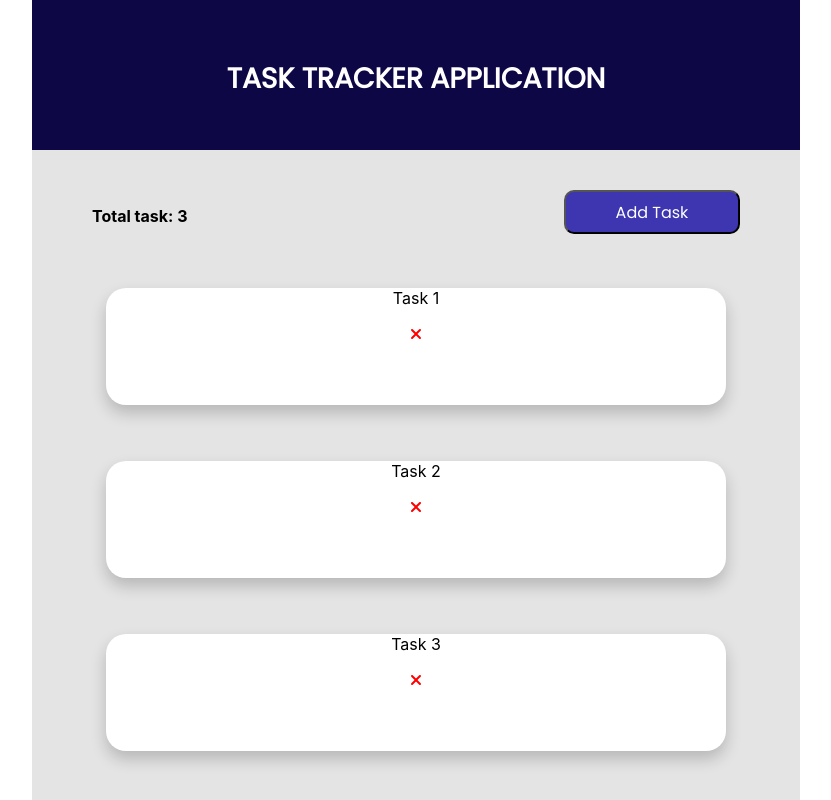
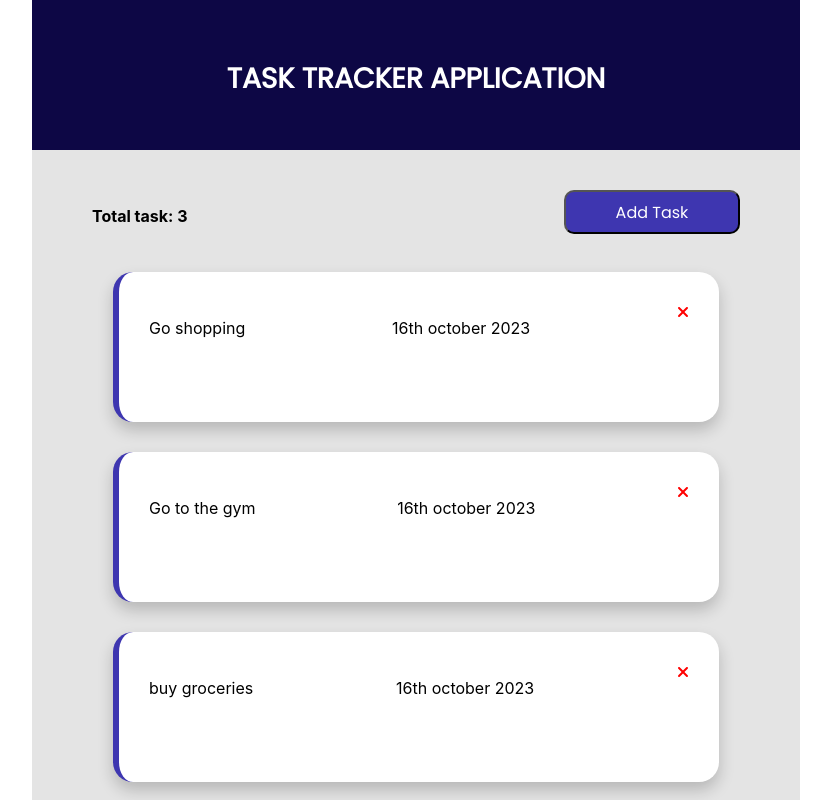
Before and after one commit to Azubi-Tango-Team/task-tracker, a React (Create React App) app: page / in a window 1280 px wide. Shown: the top 800 px of the page, without its empty margins (224-1055 px from the left). Built offline with nearby package versions, Linux system fonts and the light colour scheme.

Commit message:
css allign on card

```diff
--- a/package.json
+++ b/package.json
@@ -4,6 +4,9 @@
   "private": true,
   "dependencies": {
     "@fontsource/poppins": "^4.5.10",
+    "@fortawesome/fontawesome-svg-core": "^6.4.0",
+    "@fortawesome/free-solid-svg-icons": "^6.4.0",
+    "@fortawesome/react-fontawesome": "^0.2.0",
     "@testing-library/jest-dom": "^5.16.5",
     "@testing-library/react": "^13.4.0",
     "@testing-library/user-event": "^13.5.0",
--- a/src/App.css
+++ b/src/App.css
@@ -53,11 +53,17 @@ color: #ffffff;
   padding-bottom: 40px;
 }
 .card-task{
-  width: 620px;
-  height: 117px;
-  background-color: #ffffff;
-  border-radius: 20px;
-  box-shadow: 0 8px 16px 0 rgba(0,0,0,0.2);
+    width: 540px;
+    height: 90px;
+    background-color: #ffffff;
+    border-radius: 20px;
+    box-shadow: 0 8px 16px 0 rgba(0,0,0,0.2);
+    padding: 30px;
+    text-align: left;
+    margin-bottom: 30px;
+    border-left: 6px solid #3E36B0;
+    display: flex;
+    justify-content: space-between;
 }
 .container-card-task{
   display: flex;
--- a/src/Pages/Main.jsx
+++ b/src/Pages/Main.jsx
@@ -8,17 +8,20 @@ function Main() {
       <div className="main">
         <div className="container-task">
           <div>
-            <p><b>
-              Total task: 3
-              </b>
+            <p>
+              <b>Total task: 3</b>
             </p>
           </div>
           <Button name="Add Task" />
         </div>
         <div className="container-card-task">
-        <div className="card-container"> <Cardtask name="Task 1" /></div>
-        <div className="card-container"> <Cardtask name="Task 2" /></div>
-        <div className="card-container"> <Cardtask name="Task 3" /></div>
+
+            <Cardtask name="Go shopping" date="16th october 2023" />
+
+            <Cardtask name="Go to the gym" date="16th october 2023" />
+
+            <Cardtask name="buy groceries" date="16th october 2023" />
+
         </div>
       </div>
     </div>
```
Also changed, not shown: 1 other file (tests, documents, lock files or other folders).
